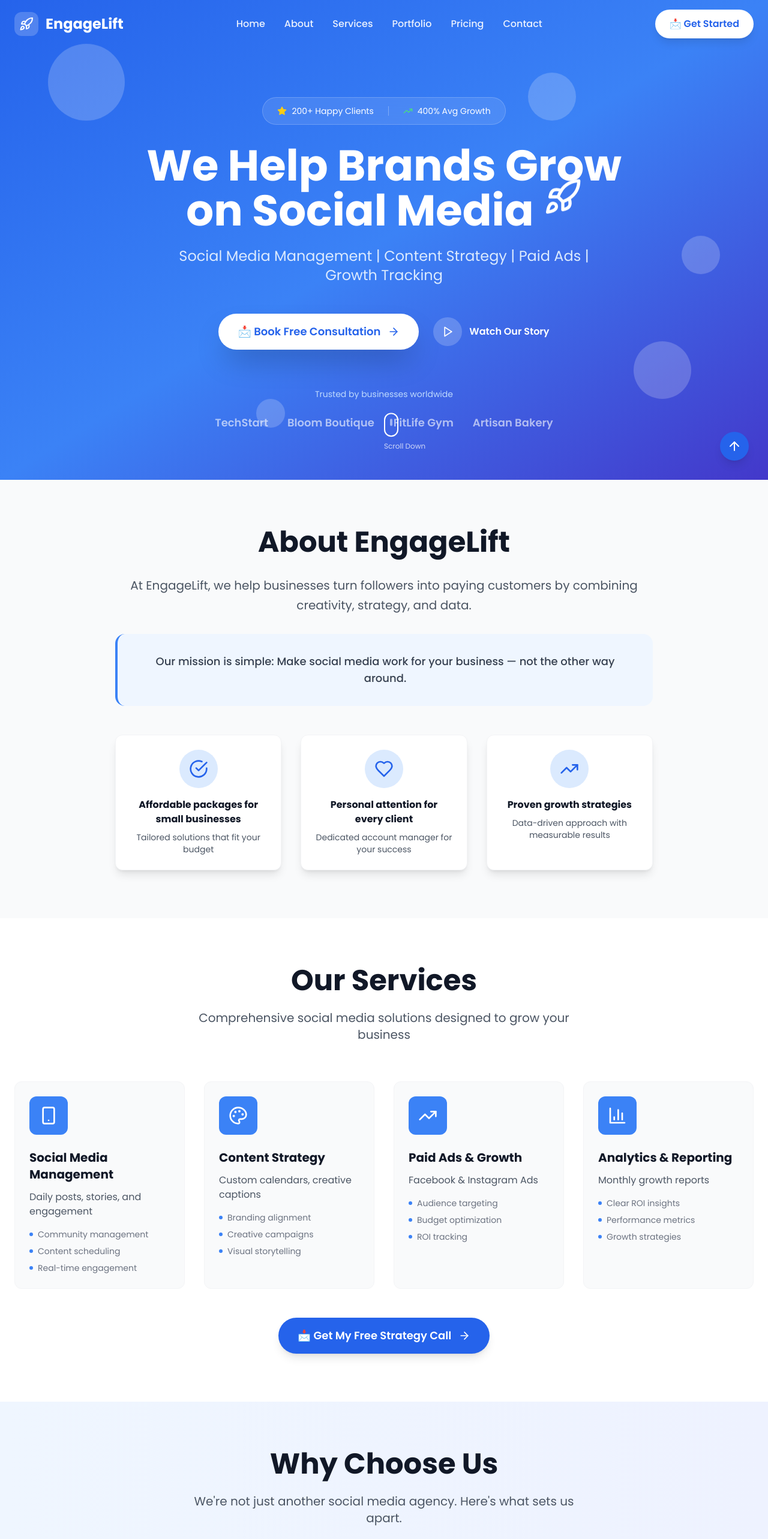
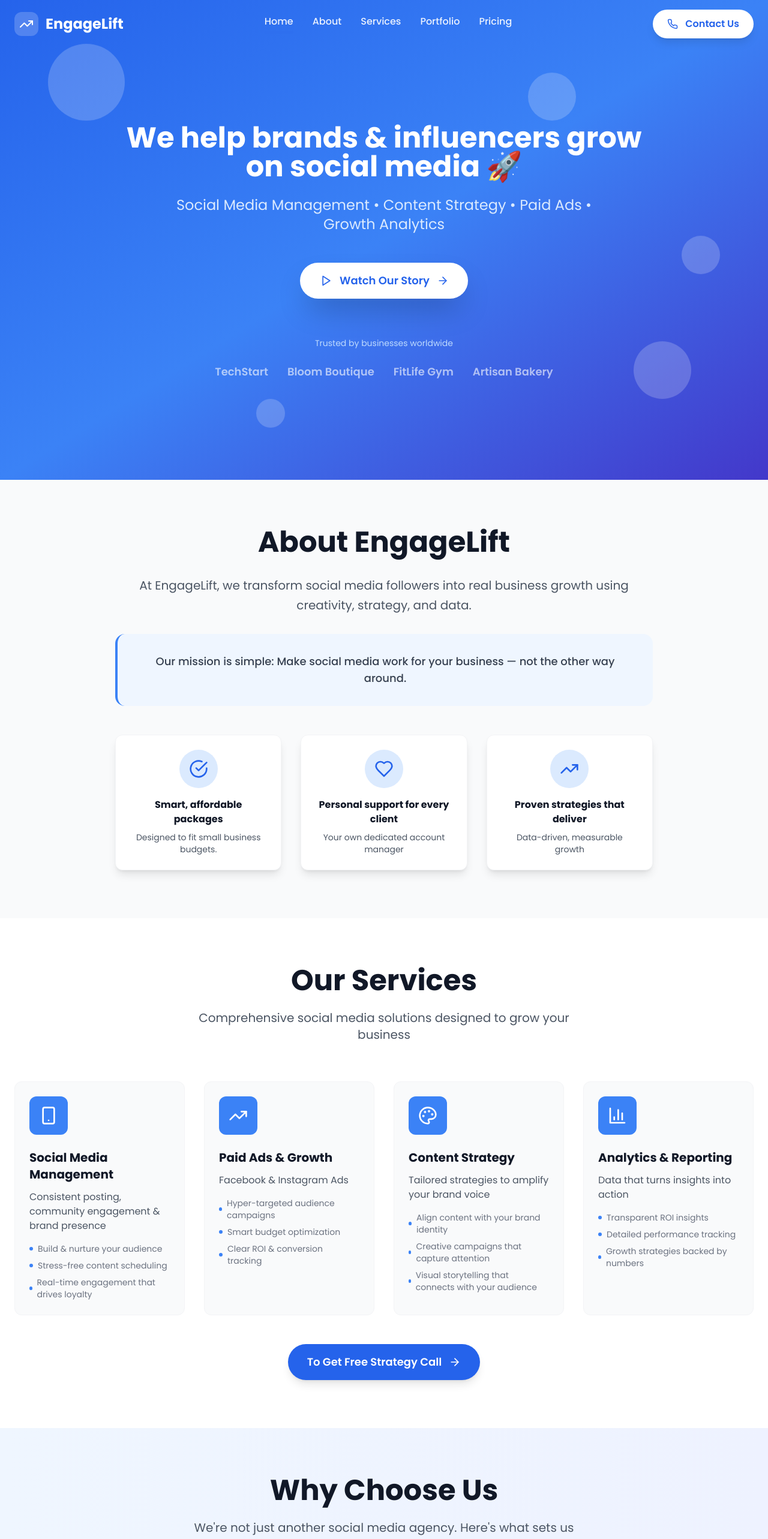
Before and after one commit to milan3110/EngageLift, a React (Vite) app: page / in a window 1280 px wide. Shown: the top 2566 px of the page at 60% size. Built offline with nearby package versions, Linux system fonts and the light colour scheme.

Commit message:
- Fixed bugs

```diff
--- a/src/App.tsx
+++ b/src/App.tsx
@@ -20,8 +20,8 @@ function App() {
       <About />
       <Services />
       <WhyChooseUs />
-      <Portfolio />
-      <Testimonials />
+      {/* <Portfolio /> */}
+      {/* <Testimonials /> */}
       <Pricing />
       <FAQ />
       <CTA />
--- a/src/components/About.tsx
+++ b/src/components/About.tsx
@@ -5,18 +5,18 @@ const About = () => {
   const highlights = [
     {
       icon: CheckCircle,
-      title: "Affordable packages for small businesses",
-      description: "Tailored solutions that fit your budget"
+      title: "Smart, affordable packages",
+      description: "Designed to fit small business budgets."
     },
     {
       icon: Heart,
-      title: "Personal attention for every client",
-      description: "Dedicated account manager for your success"
+      title: "Personal support for every client",
+      description: "Your own dedicated account manager"
     },
     {
       icon: TrendingUp,
-      title: "Proven growth strategies",
-      description: "Data-driven approach with measurable results"
+      title: "Proven strategies that deliver",
+      description: "Data-driven, measurable growth"
     }
   ];
 
@@ -29,8 +29,7 @@ const About = () => {
           </h2>
 
           <p className="text-xl text-gray-600 mb-8 leading-relaxed">
-            At EngageLift, we help businesses turn followers into paying customers by combining
-            creativity, strategy, and data.
+            At EngageLift, we transform social media followers into real business growth using creativity, strategy, and data.
           </p>
 
           <div className="bg-blue-50 p-8 rounded-2xl mb-12 border-l-4 border-blue-500">
--- a/src/components/FAQ.tsx
+++ b/src/components/FAQ.tsx
@@ -58,9 +58,9 @@ const FAQ = () => {
                 key={index}
                 className="bg-gray-50 rounded-xl border border-gray-100 hover:border-blue-200 transition-all duration-300"
               >
-                <button
+                <div
                   onClick={() => toggleFAQ(index)}
-                  className="w-full flex items-center justify-between p-6 text-left hover:bg-gray-100
+                  className="w-full cursor-pointer flex items-center justify-between p-6 text-left hover:bg-gray-100
                            rounded-xl transition-colors duration-300"
                 >
                   <h3 className="text-lg font-semibold text-gray-900 pr-4">
@@ -71,7 +71,7 @@ const FAQ = () => {
                       openIndex === index ? 'transform rotate-180 text-blue-600' : ''
                     }`}
                   />
-                </button>
+                </div>
 
                 <div className={`overflow-hidden transition-all duration-300 ${
                   openIndex === index ? 'max-h-96 pb-6' : 'max-h-0'
--- a/src/components/Footer.tsx
+++ b/src/components/Footer.tsx
@@ -1,5 +1,5 @@
 import React from 'react';
-import { Instagram, Linkedin, Mail, Phone, ArrowUp } from 'lucide-react';
+import { Instagram, Linkedin, Mail, Phone, ArrowUp, TrendingUp } from 'lucide-react';
 
 const Footer = () => {
   const scrollToTop = () => {
@@ -31,7 +31,7 @@ const Footer = () => {
         { name: "FAQ", href: "#faq" },
         { name: "Pricing", href: "#pricing" },
         { name: "Blog", href: "#" },
-        { name: "Case Studies", href: "#portfolio" }
+        // { name: "Case Studies", href: "#portfolio" }
       ]
     }
   ];
@@ -63,17 +63,16 @@ const Footer = () => {
           <div className="lg:col-span-1">
             <div className="flex items-center mb-6">
               <div className="w-10 h-10 bg-blue-500 rounded-xl flex items-center justify-center mr-3">
-                <span className="font-bold text-lg">E</span>
+                <span className="font-bold text-lg"><TrendingUp /></span>
               </div>
               <span className="text-2xl font-bold">EngageLift</span>
             </div>
 
             <p className="text-gray-400 mb-6 leading-relaxed">
-              Helping brands grow on social media through strategic content,
-              creative campaigns, and data-driven insights.
+              Empowering brands and influencers to grow on social media through strategic content, innovative campaigns, and data-driven insights.
             </p>
 
-            <div className="flex space-x-4">
+            {/* <div className="flex space-x-4">
               {socialLinks.map((social, index) => (
                 <a
                   key={index}
@@ -87,7 +86,7 @@ const Footer = () => {
                   <social.icon className="w-5 h-5" />
                 </a>
               ))}
-            </div>
+            </div> */}
           </div>
 
           {/* Footer Links */}
@@ -112,7 +111,7 @@ const Footer = () => {
         </div>
 
         {/* Newsletter Signup */}
-        <div className="border-t border-gray-800 pt-12 mb-12">
+        {/* <div className="border-t border-gray-800 pt-12 mb-12">
           <div className="max-w-2xl mx-auto text-center">
             <h3 className="text-2xl font-bold mb-4">Stay Updated with Our Latest Tips</h3>
             <p className="text-gray-400 mb-6">
@@ -137,7 +136,7 @@ const Footer = () => {
               </button>
             </form>
           </div>
-        </div>
+        </div> */}
 
         {/* Bottom Footer */}
         <div className="border-t border-gray-800 pt-8 flex flex-col md:flex-row justify-between items-center">
@@ -160,7 +159,7 @@ const Footer = () => {
       </div>
 
       {/* Back to Top Button */}
-      <button
+      {/* <button
         onClick={scrollToTop}
         className="fixed bottom-8 right-8 w-12 h-12 bg-blue-600 text-white rounded-full
                  shadow-lg hover:bg-blue-700 hover:shadow-xl transition-all duration-300
@@ -168,7 +167,7 @@ const Footer = () => {
         aria-label="Back to top"
       >
         <ArrowUp className="w-6 h-6" />
-      </button>
+      </button> */}
     </footer>
   );
 };
--- a/src/components/Header.tsx
+++ b/src/components/Header.tsx
@@ -1,9 +1,10 @@
 import React, { useState, useEffect } from 'react';
-import { Menu, X, Rocket } from 'lucide-react';
+import { Menu, X, Rocket, TrendingUp, Phone } from 'lucide-react';
 
 const Header = () => {
   const [isMenuOpen, setIsMenuOpen] = useState(false);
   const [isScrolled, setIsScrolled] = useState(false);
+  const [selectedNavItem, setSelectedItem] = useState('#home');
 
   useEffect(() => {
     const handleScroll = () => {
@@ -20,7 +21,7 @@ const Header = () => {
     { name: 'Services', href: '#services' },
     { name: 'Portfolio', href: '#portfolio' },
     { name: 'Pricing', href: '#pricing' },
-    { name: 'Contact', href: '#contact' }
+    // { name: 'Contact', href: '#contact' }
   ];
 
   const scrollToSection = (href: string) => {
@@ -29,6 +30,7 @@ const Header = () => {
       element.scrollIntoView({ behavior: 'smooth' });
     }
     setIsMenuOpen(false);
+    setSelectedItem(href);
   };
 
   return (
@@ -46,7 +48,7 @@ const Header = () => {
             <div className={`w-10 h-10 rounded-xl flex items-center justify-center transition-all duration-300 ${
               isScrolled ? 'bg-blue-600' : 'bg-white/20 backdrop-blur-sm'
             }`}>
-              <Rocket className={`w-6 h-6 ${isScrolled ? 'text-white' : 'text-white'}`} />
+              <TrendingUp className={`w-6 h-6 ${isScrolled ? 'text-white' : 'text-white'}`} />
             </div>
             <span className={`text-2xl font-bold transition-colors duration-300 ${
               isScrolled ? 'text-gray-900' : 'text-white'
@@ -58,25 +60,42 @@ const Header = () => {
           {/* Desktop Navigation */}
           <nav className="hidden md:flex items-center space-x-8">
             {navItems.map((item) => (
-              <button
+              <div
                 key={item.name}
                 onClick={() => scrollToSection(item.href)}
-                className={`font-medium transition-all duration-300 hover:scale-105 relative group ${
+                className={`cursor-pointer border-none font-medium transition-all duration-300 hover:scale-105 relative group ${
                   isScrolled
                     ? 'text-gray-700 hover:text-blue-600'
                     : 'text-white/90 hover:text-white'
                 }`}
               >
                 {item.name}
-                <span className={`absolute -bottom-1 left-0 w-0 h-0.5 transition-all duration-300 group-hover:w-full ${
-                  isScrolled ? 'bg-blue-600' : 'bg-white'
-                }`}></span>
-              </button>
+                <div className={`h-1 rounded-xl mt-1 ${
+                  selectedNavItem === item.href
+                    ? 'bg-[#2e6fef]'
+                    : ''
+                }`}></div>
+                {/* <span className={`absolute -bottom-1 left-0 w-0 h-0.5 transition-all duration-300 group-hover:w-full ${
+                  isScrolled ? 'bg-blue-600' : selectedNavItem === item.href ? 'bg-blue-600' : 'bg-white'
+                }`}></span> */}
+              </div>
             ))}
           </nav>
 
           {/* CTA Button */}
           <div className="hidden md:block">
+            <button
+              onClick={() => scrollToSection('#contact')}
+              className={`px-6 py-3 flex items-center gap-3 rounded-full font-semibold transition-all duration-300 transform hover:scale-105 ${
+                isScrolled
+                  ? 'bg-blue-600 text-white hover:bg-blue-700 shadow-lg hover:shadow-xl'
+                  : 'bg-white text-blue-600 hover:bg-blue-50 shadow-lg hover:shadow-xl'
+              }`}
+            >
+              <Phone size={18} /> Contact Us
+            </button>
+          </div>
+          {/* <div className="hidden md:block">
             <button
               onClick={() => scrollToSection('#contact')}
               className={`px-6 py-3 rounded-full font-semibold transition-all duration-300 transform hover:scale-105 ${
@@ -87,7 +106,7 @@ const Header = () => {
             >
               📩 Get Started
             </button>
-          </div>
+          </div> */}
 
           {/* Mobile Menu Button */}
           <button
--- a/src/components/Hero.tsx
+++ b/src/components/Hero.tsx
@@ -26,12 +26,12 @@ const Hero = () => {
       <div className="container mx-auto px-6 text-center relative z-10 pt-20">
         <div className="max-w-4xl mx-auto">
           {/* Stats Bar */}
-          <div className="flex justify-center mb-8">
+          {/* <div className="flex justify-center mb-8">
             <div className="bg-white/10 backdrop-blur-md rounded-full px-6 py-3 border border-white/20">
               <div className="flex items-center space-x-6 text-white text-sm">
                 <div className="flex items-center space-x-2">
                   <Star className="w-4 h-4 text-yellow-400 fill-current" />
-                  <span>200+ Happy Clients</span>
+                  <span>10+ Happy Clients</span>
                 </div>
                 <div className="w-px h-4 bg-white/30"></div>
                 <div className="flex items-center space-x-2">
@@ -40,39 +40,41 @@ const Hero = () => {
                 </div>
               </div>
             </div>
-          </div>
+          </div> */}
 
-          <h1 className="text-5xl md:text-7xl font-bold text-white mb-6 leading-tight animate-fade-in-up">
-            We Help Brands Grow on Social Media
-            <span className="inline-block ml-4 animate-bounce hover:animate-spin transition-all duration-300">
+          <h1 className="text-3xl md:text-5xl font-bold text-white mb-6 leading-tight animate-fade-in-up">
+            We help brands & influencers grow on social media 🚀
+            {/* <span className="inline-block ml-4 animate-bounce hover:animate-spin transition-all duration-300">
               <Rocket className="w-12 h-12 md:w-16 md:h-16" />
-            </span>
+            </span> */}
           </h1>
 
           <p className="text-xl md:text-2xl text-blue-100 mb-12 max-w-3xl mx-auto leading-relaxed animate-fade-in-up animation-delay-200">
-            Social Media Management | Content Strategy | Paid Ads | Growth Tracking
+            Social Media Management • Content Strategy • Paid Ads • Growth Analytics
           </p>
 
           <div className="flex flex-col sm:flex-row gap-6 justify-center items-center animate-fade-in-up animation-delay-400">
-            <button className="group bg-white text-blue-600 px-8 py-4 rounded-full text-lg font-semibold
+            <button onClick={() => {
+              window.location.href = '';
+            }} className="group bg-white text-blue-600 px-8 py-4 rounded-full text-lg font-semibold
                              hover:bg-blue-50 transition-all duration-300 transform hover:scale-105
-                             shadow-2xl hover:shadow-3xl flex items-center gap-3 hover-glow">
-              📩 Book Free Consultation
+                             shadow-2xl hover:shadow-3xl flex items-center gap-3 hover-glow flex items-center gap-3">
+              <Play className="w-5 h-5 ml-0.5" /> Watch Our Story
               <ArrowRight className="w-5 h-5 group-hover:translate-x-1 transition-transform duration-300" />
             </button>
 
-            <button className="group flex items-center gap-3 text-white font-semibold hover:text-blue-200 transition-all duration-300">
+            {/* <button className="group flex items-center gap-3 text-white font-semibold hover:text-blue-200 transition-all duration-300">
               <div className="w-12 h-12 bg-white/20 backdrop-blur-sm rounded-full flex items-center justify-center group-hover:bg-white/30 transition-all duration-300">
                 <Play className="w-5 h-5 ml-0.5" />
               </div>
               Watch Our Story
-            </button>
+            </button> */}
           </div>
 
           {/* Trust Indicators */}
           <div className="mt-16 animate-fade-in-up animation-delay-600">
             <p className="text-blue-200 text-sm mb-6">Trusted by businesses worldwide</p>
-            <div className="flex justify-center items-center space-x-8 opacity-60">
+            <div className="flex justify-center items-center space-x-8 opacity-60 mb-10">
               <div className="text-white font-semibold text-lg">TechStart</div>
               <div className="text-white font-semibold text-lg">Bloom Boutique</div>
               <div className="text-white font-semibold text-lg">FitLife Gym</div>
@@ -83,13 +85,13 @@ const Hero = () => {
       </div>
 
       {/* Scroll Indicator */}
-      <div className="absolute bottom-8 left-1/2 transform -translate-x-1/2 animate-bounce cursor-pointer"
+      {/* <div className="absolute bottom-8 left-1/2 transform -translate-x-1/2 animate-bounce cursor-pointer"
            onClick={() => document.querySelector('#about')?.scrollIntoView({ behavior: 'smooth' })}>
         <div className="w-6 h-10 border-2 border-white rounded-full flex justify-center">
           <div className="w-1 h-3 bg-white rounded-full mt-2 animate-pulse"></div>
         </div>
         <p className="text-white text-xs mt-2 opacity-75">Scroll Down</p>
-      </div>
+      </div> */}
     </section>
   );
 };
--- a/src/components/Pricing.tsx
+++ b/src/components/Pricing.tsx
@@ -5,11 +5,11 @@ const Pricing = () => {
   const packages = [
     {
       name: "Starter",
-      price: "₹15,000",
+      price: "₹5,000",
       period: "/month",
       description: "Perfect for small businesses getting started",
       features: [
-        "12 high-quality posts",
+        "5 high-quality posts",
         "Basic social media management",
         "Community engagement",
         "Monthly analytics report",
@@ -20,15 +20,14 @@ const Pricing = () => {
     },
     {
       name: "Growth",
-      price: "₹25,000",
+      price: "₹10,000",
       period: "/month",
       description: "Ideal for growing businesses",
       features: [
-        "20 premium posts + stories",
+        "10 posts + stories",
         "Advanced social media management",
         "Paid ads management",
         "Community engagement",
-        "Bi-weekly strategy calls",
         "Detailed analytics & insights",
         "Priority support"
       ],
@@ -37,15 +36,14 @@ const Pricing = () => {
     },
     {
       name: "Pro",
-      price: "₹40,000+",
+      price: "₹15,000",
       period: "/month",
       description: "Complete social media solution",
       features: [
-        "30+ posts + stories + reels",
+        "15+ premium posts + stories",
         "Full social media management",
         "Advanced paid ads campaigns",
         "Influencer collaborations",
-        "Weekly strategy sessions",
         "Custom content creation",
         "24/7 priority support",
         "Dedicated account manager"
@@ -115,21 +113,21 @@ const Pricing = () => {
                       : 'bg-gray-100 text-gray-900 hover:bg-gray-200'
                   }`}
                 >
-                  📩 {pkg.buttonText}
+                  {pkg.buttonText}
                 </button>
               </div>
             </div>
           ))}
         </div>
 
-        <div className="text-center mt-12">
+        {/* <div className="text-center mt-12">
           <p className="text-gray-600 mb-4">
             Need a custom solution? We'd love to discuss your specific requirements.
           </p>
           <button className="text-blue-600 font-semibold hover:text-blue-700 transition-colors duration-300">
             Contact us for custom pricing →
           </button>
-        </div>
+        </div> */}
       </div>
     </section>
   );
--- a/src/components/Services.tsx
+++ b/src/components/Services.tsx
@@ -6,26 +6,26 @@ const Services = () => {
     {
       icon: Smartphone,
       title: "Social Media Management",
-      description: "Daily posts, stories, and engagement",
-      features: ["Community management", "Content scheduling", "Real-time engagement"]
-    },
-    {
-      icon: Palette,
-      title: "Content Strategy",
-      description: "Custom calendars, creative captions",
-      features: ["Branding alignment", "Creative campaigns", "Visual storytelling"]
+      description: "Consistent posting, community engagement & brand presence",
+      features: ["Build & nurture your audience", "Stress-free content scheduling", "Real-time engagement that drives loyalty"]
     },
     {
       icon: TrendingUp,
       title: "Paid Ads & Growth",
       description: "Facebook & Instagram Ads",
-      features: ["Audience targeting", "Budget optimization", "ROI tracking"]
+      features: ["Hyper-targeted audience campaigns", "Smart budget optimization", "Clear ROI & conversion tracking"]
+    },
+    {
+      icon: Palette,
+      title: "Content Strategy",
+      description: "Tailored strategies to amplify your brand voice",
+      features: ["Align content with your brand identity", "Creative campaigns that capture attention", "Visual storytelling that connects with your audience"]
     },
     {
       icon: BarChart3,
       title: "Analytics & Reporting",
-      description: "Monthly growth reports",
-      features: ["Clear ROI insights", "Performance metrics", "Growth strategies"]
+      description: "Data that turns insights into action",
+      features: ["Transparent ROI insights", "Detailed performance tracking", "Growth strategies backed by numbers"]
     }
   ];
 
@@ -69,10 +69,12 @@ const Services = () => {
         </div>
 
         <div className="text-center">
-          <button className="group bg-blue-600 text-white px-8 py-4 rounded-full text-lg font-semibold
+          <button onClick={() => {
+              window.location.href = 'https://wa.me/919558114763';
+            }} className="group bg-blue-600 text-white px-8 py-4 rounded-full text-lg font-semibold
                            hover:bg-blue-700 transition-all duration-300 transform hover:scale-105
                            shadow-lg hover:shadow-xl flex items-center mx-auto gap-3">
-            📩 Get My Free Strategy Call
+            To Get Free Strategy Call
             <ArrowRight className="w-5 h-5 group-hover:translate-x-1 transition-transform duration-300" />
           </button>
         </div>
```
Also changed, not shown: src/components/CTA.tsx (+6 -4 lines), src/components/Contact.tsx (+16 -16 lines).
